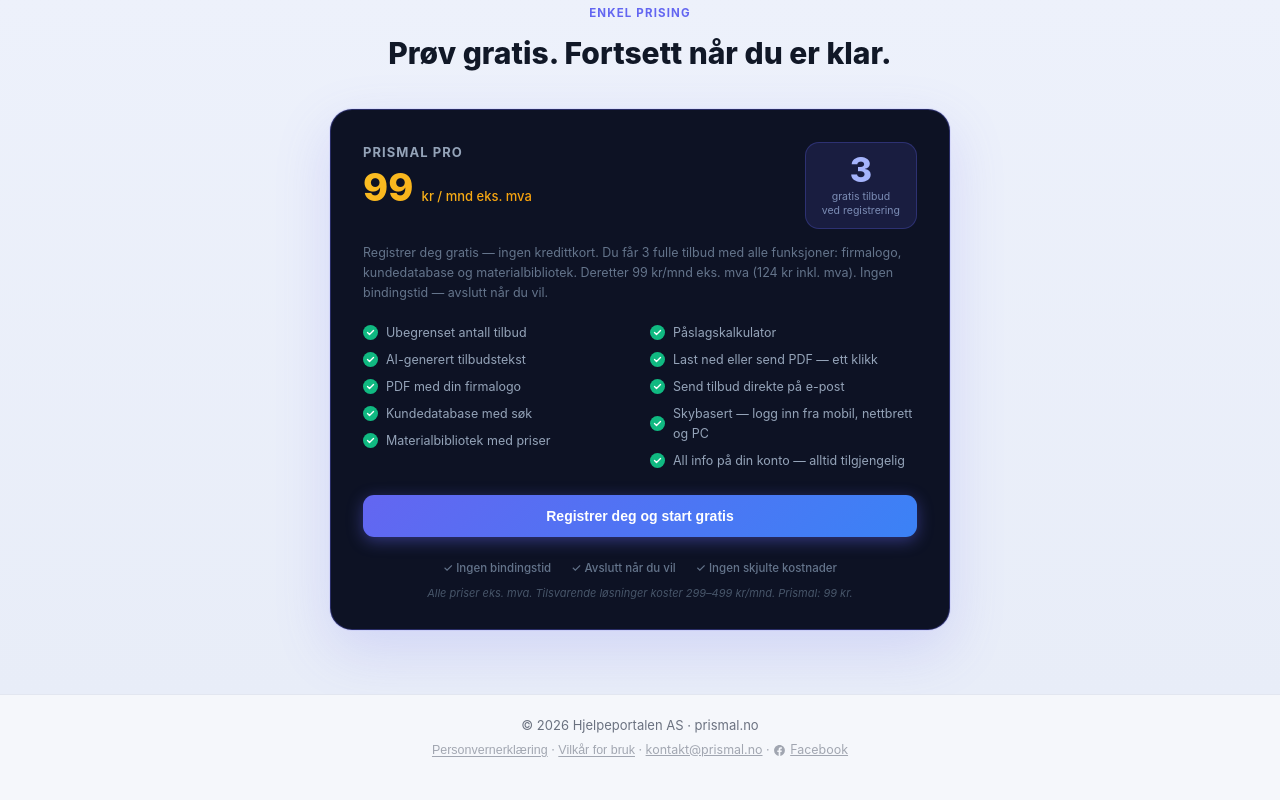
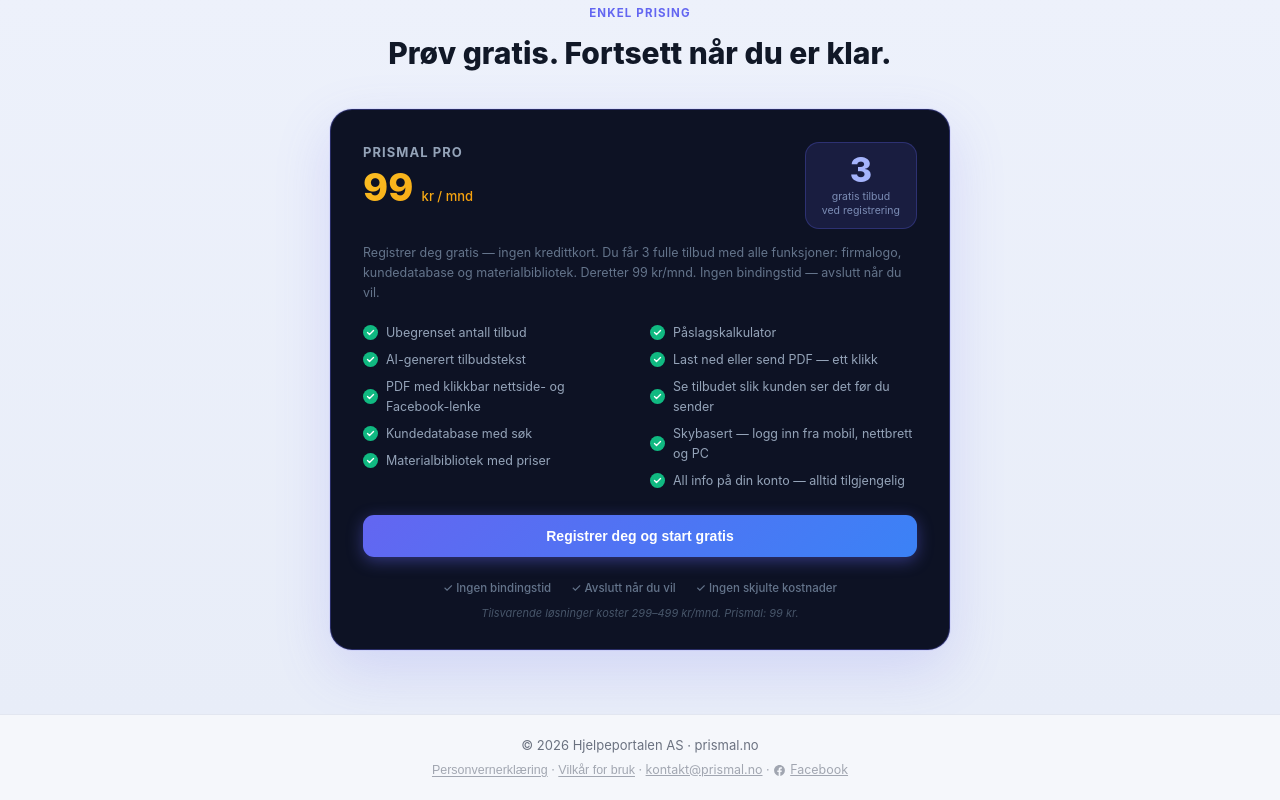
Before and after one commit to anderslura/Prismal, a React (Vite) app: page / in a window 1280 px wide. Shown: the part 3739-4539 px from the top of the page. Built offline with nearby package versions, Linux system fonts and the light colour scheme.

Commit message:
Fjern mva-referanser inntil registrering + oppdater funksjonsliste

```diff
--- a/src/components/Landingsside.jsx
+++ b/src/components/Landingsside.jsx
@@ -5,7 +5,7 @@ import DemoSlideshow from './DemoSlideshow'
 const FAQ_LISTE = [
   {
     sp: 'Hva koster Prismal?',
-    sv: 'Du starter gratis og får 3 fulle tilbud med alle funksjoner — ingen kredittkort nødvendig. Etter det koster Prismal Pro 99 kr/mnd eks. mva (124 kr inkl. mva). Ingen bindingstid, avslutt når du vil.'
+    sv: 'Du starter gratis og får 3 fulle tilbud med alle funksjoner — ingen kredittkort nødvendig. Etter det koster Prismal Pro 99 kr/mnd. Ingen bindingstid, avslutt når du vil.'
   },
   {
     sp: 'Kan jeg bruke min egen logo og firmainformasjon?',
@@ -333,7 +333,7 @@ export default function Landingsside({ onStart, onRegistrer }) {
           <div className="l2-pro-solo-topp">
             <div>
               <div className="l2-plan-navn">Prismal Pro</div>
-              <div className="l2-plan-pris l2-plan-pris-gull">99 <span>kr / mnd eks. mva</span></div>
+              <div className="l2-plan-pris l2-plan-pris-gull">99 <span>kr / mnd</span></div>
             </div>
             <div className="l2-trial-boks">
               <div className="l2-trial-tall">3</div>
@@ -342,21 +342,21 @@ export default function Landingsside({ onStart, onRegistrer }) {
           </div>
           <p className="l2-plan-sub">
             Registrer deg gratis — ingen kredittkort. Du får 3 fulle tilbud med alle funksjoner:
-            firmalogo, kundedatabase og materialbibliotek. Deretter 99 kr/mnd eks. mva (124 kr inkl. mva).
+            firmalogo, kundedatabase og materialbibliotek. Deretter 99 kr/mnd.
             Ingen bindingstid — avslutt når du vil.
           </p>
           <div className="l2-pro-kolonner">
             <ul className="l2-plan-liste">
               <li className="ok">Ubegrenset antall tilbud</li>
               <li className="ok">AI-generert tilbudstekst</li>
-              <li className="ok">PDF med din firmalogo</li>
+              <li className="ok">PDF med klikkbar nettside- og Facebook-lenke</li>
               <li className="ok">Kundedatabase med søk</li>
               <li className="ok">Materialbibliotek med priser</li>
             </ul>
             <ul className="l2-plan-liste">
               <li className="ok">Påslagskalkulator</li>
               <li className="ok">Last ned eller send PDF — ett klikk</li>
-              <li className="ok">Send tilbud direkte på e-post</li>
+              <li className="ok">Se tilbudet slik kunden ser det før du sender</li>
               <li className="ok">Skybasert — logg inn fra mobil, nettbrett og PC</li>
               <li className="ok">All info på din konto — alltid tilgjengelig</li>
             </ul>
@@ -370,7 +370,7 @@ export default function Landingsside({ onStart, onRegistrer }) {
             <span>✓ Ingen skjulte kostnader</span>
           </div>
           <p className="l2-pris-sammenligning">
-            Alle priser eks. mva. Tilsvarende løsninger koster 299–499 kr/mnd. Prismal: 99 kr.
+            Tilsvarende løsninger koster 299–499 kr/mnd. Prismal: 99 kr.
           </p>
         </div>
       </section>
```
